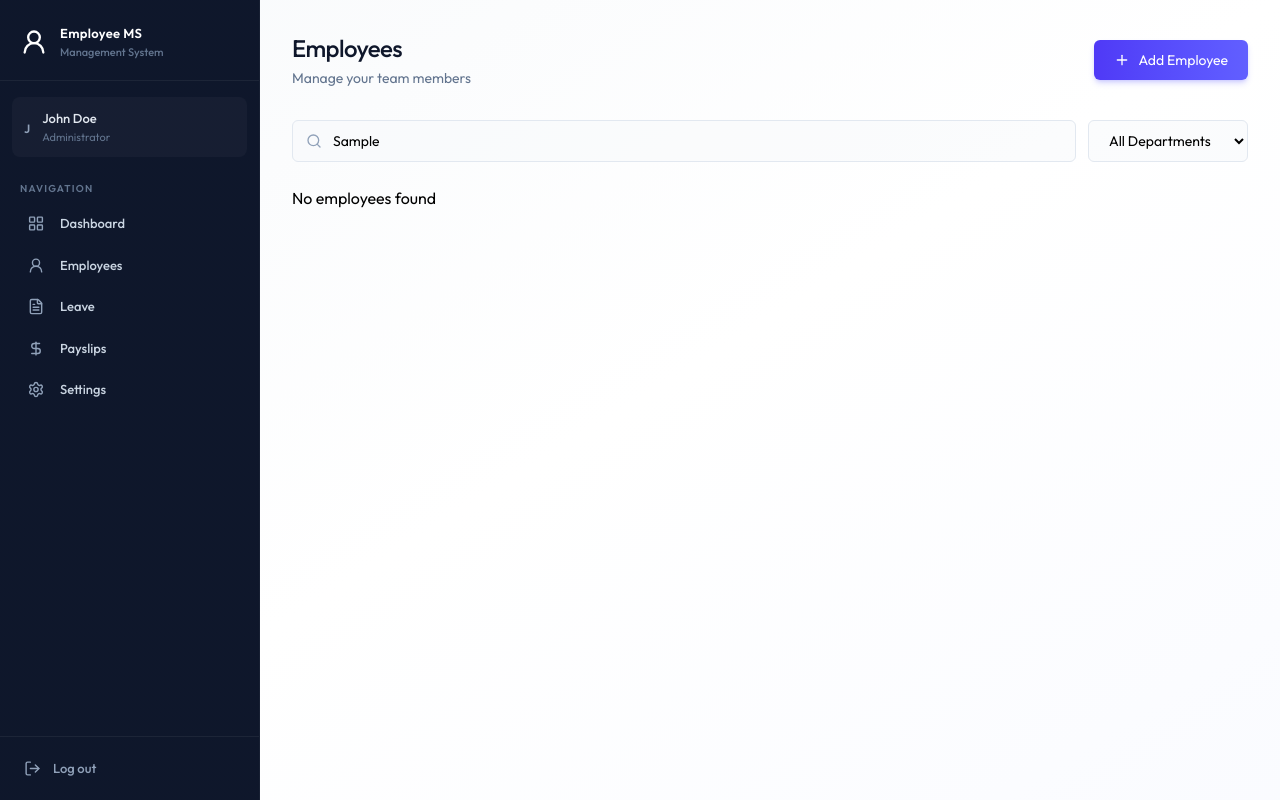
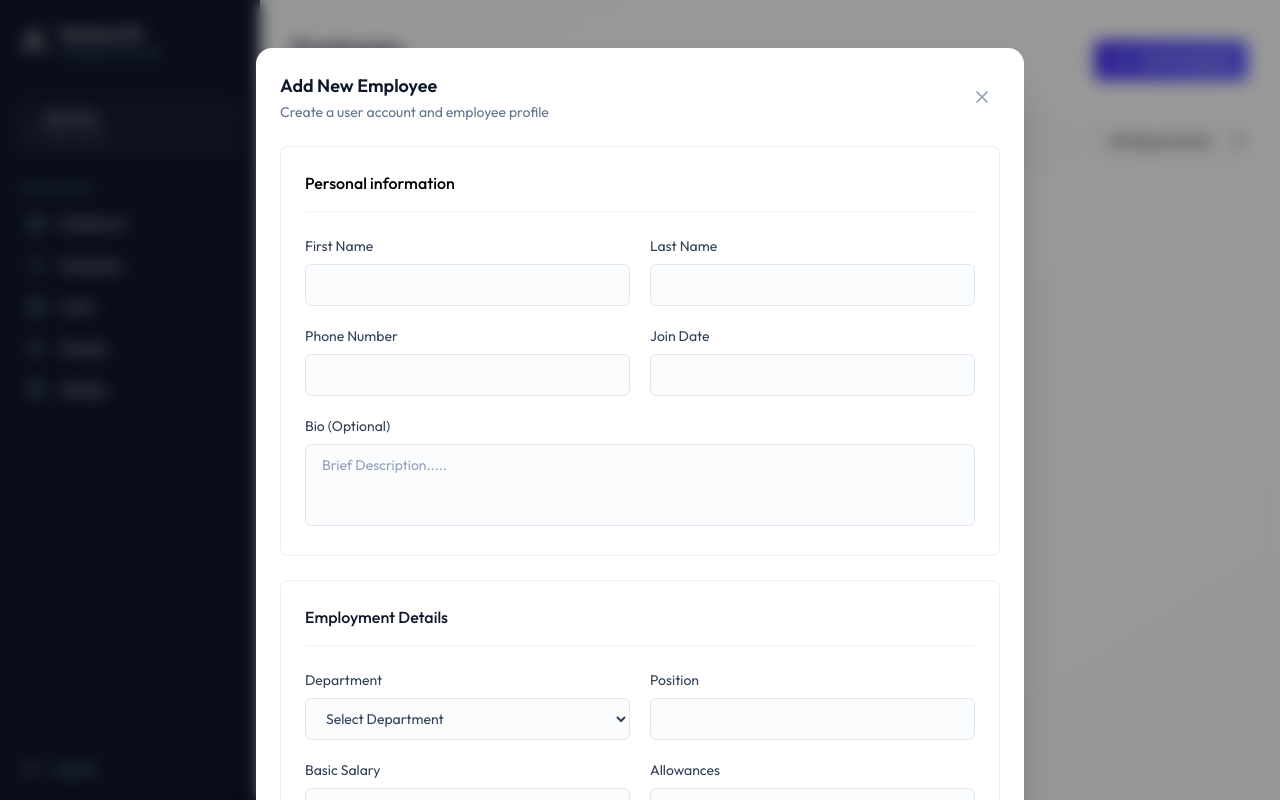
Before and after one commit to biswaslohani123/EmployeeManagementSystem, a React (Vite) app in the folder client/: page /employees in a window 1280 px wide. Both pictures are taken after typing "Sample" into the empty fields and a click on the button "Add Employee". Built offline with nearby package versions, Linux system fonts and the light colour scheme.

Commit message:
succesfully create UI for Add employee and edit employeee in admin emplyee page

```diff
--- /dev/null
+++ b/client/src/components/EmployeeForm.jsx
@@ -0,0 +1,222 @@
+import React, { useState } from "react";
+import { useNavigate } from "react-router-dom";
+import { DEPARTMENTS } from "../assets/assets";
+import { Loader2Icon } from "lucide-react";
+
+const EmployeeForm = ({ initialData, onSuccess, onCancel }) => {
+  const navigate = useNavigate();
+  const [loading, setLoading] = useState(false);
+  const isEditMode = !!initialData;
+
+  const handleSubmit = async (e) => {
+    e.preventDefault();
+  };
+
+  return (
+    <form
+      className="space-y-6 max-w-3xl animate-fade-in"
+      onSubmit={handleSubmit}
+    >
+      {/* Personal Information */}
+
+      <div className="card p-5 sm:p-6">
+        <h3 className="font-medium mb-6 pb-4 border-b border-slate-100">
+          Personal information
+        </h3>
+
+        <div className="grid grid-cols-1 sm:grid-cols-2 gap-5 text-sm text-slate-700">
+          <div>
+            <label className="block mb-2">First Name</label>
+            <input
+              name="firstName"
+              required
+              defaultValue={initialData?.firstName}
+            />
+          </div>
+
+          <div>
+            <label className="block mb-2">Last Name</label>
+            <input
+              name="lastName"
+              required
+              defaultValue={initialData?.lastName}
+            />
+          </div>
+
+          <div>
+            <label className="block mb-2">Phone Number</label>
+            <input name="phone" required defaultValue={initialData?.phone} />
+          </div>
+          <div>
+            <label className="block mb-2">Join Date</label>
+            <input
+              name="date"
+              type="joinDate"
+              required
+              defaultValue={
+                initialData?.joinDate
+                  ? new Date(initialData.joinDate).toISOString().split("T")[0]
+                  : ""
+              }
+            />
+          </div>
+
+          <div className="sm:col-span-2">
+            <label className="block mb-2">Bio (Optional)</label>
+            <textarea
+              name="bio"
+              defaultValue={initialData?.bio}
+              rows={3}
+              className="resize-none"
+              placeholder="Brief Description....."
+            />
+          </div>
+        </div>
+      </div>
+
+      {/* Employment Details */}
+
+      <div className="card p-5 sm:p-6">
+        <h3 className="text-base font-medium text-slate-900 mb-6 pb-4 border-b border-slate-100">
+          Employment Details
+        </h3>
+
+        <div className="grid grid-cols-1 sm:grid-cols-2 gap-5 text-sm text-slate-700">
+          <div>
+            <label className="block mb-2">Department</label>
+            <select
+              name="department"
+              defaultValue={initialData?.department || ""}
+            >
+              <option value="">Select Department</option>
+              {DEPARTMENTS.map((deptName) => (
+                <option value={deptName} key={deptName}>
+                  {deptName}
+                </option>
+              ))}
+            </select>
+          </div>
+
+          <div>
+            <label className="block mb-2">Position</label>
+            <input
+              name="position"
+              required
+              defaultValue={initialData?.position}
+            />
+          </div>
+          <div>
+            <label className="block mb-2">Basic Salary</label>
+            <input
+              type="number"
+              name="basicSalary"
+              min="0"
+              step="0.01"
+              required
+              defaultValue={initialData?.basicSalary || 0}
+            />
+          </div>
+
+          <div>
+            <label className="block mb-2">Allowances</label>
+            <input
+              type="number"
+              name="allowances"
+              min="0"
+              step="0.01"
+              required
+              defaultValue={initialData?.allowances || 0}
+            />
+          </div>
+          <div>
+            <label className="block mb-2">Deductions</label>
+            <input
+              type="number"
+              name="deductions"
+              min="0"
+              step="0.01"
+              required
+              defaultValue={initialData?.deductions || 0}
+            />
+          </div>
+
+          {isEditMode && (
+            <div>
+              <label className="block mb-2">Status</label>
+              <select
+                name="employmentStatus"
+                required
+                defaultValue={initialData?.employmentStatus}
+              >
+                <option value="ACTIVE">ACTIVE</option>
+                <option value="INACTIVE">INACTIVE</option>
+              </select>
+            </div>
+          )}
+        </div>
+      </div>
+
+      {/* Account setup */}
+
+      <div className="card p-5 sm:p-6">
+        <h3 className="font-medium text-base text-slate-900 mb-6 pb-4 border-b border-slate-100">
+          Account Setup
+        </h3>
+
+        <div className="grid grid-cols-1 sm:grid-cols-2 gap-5 text-sm text-slate-700">
+          <div className="sm:col-span-2">
+            <label className="block mb-2">Work Email</label>
+            <input
+              type="email"
+              name="email"
+              required
+              defaultValue={initialData?.email}
+            />
+          </div>
+
+          {!isEditMode && (
+            <div>
+              <label className="block mb-2">Temporary Password</label>
+              <input type="password" name="password" required />
+            </div>
+          )}
+          {isEditMode && (
+            <div>
+              <label className="block mb-2">Change Password (Optional)</label>
+              <input type="password" name="password"  placeholder="Leabe blank to keep current" />
+            </div>
+          )}
+
+          <div>
+
+            <label className="block mb-2">System Role</label>
+            <select name="role" defaultValue={initialData?.user.role || "EMPLOYEE"} >
+
+                <option value="EMPLOYEE">Employee</option>
+                <option value="ADMIN">Admin</option>
+
+            </select>
+
+          </div>
+        </div>
+      </div>
+
+      {/* buttons */}
+
+      <div className="flex flex-col-reverse sm:flex-row justify-end gap-3 pt-2">
+
+        <button onClick={() => (onCancel ? onCancel() :  navigate(-1))} type="button" className="btn-secondary">
+                Cancel
+        </button>
+        <button type="submit" disabled={loading} className="btn-primary flex items-center justify-center">
+            {loading && <Loader2Icon className="w-4 h-4 mr-2"/>}
+            {isEditMode ? "Update Employee" : "Create Employee"}
+        </button>
+
+      </div>
+
+    </form>
+  );
+};
+
+export default EmployeeForm;
--- a/client/src/pages/Employees.jsx
+++ b/client/src/pages/Employees.jsx
@@ -1,7 +1,8 @@
 import React, { useCallback, useEffect, useState } from 'react'
 import { dummyEmployeeData, DEPARTMENTS } from '../assets/assets';
-import { Plus, Search } from 'lucide-react';
+import { Plus, Search, XIcon } from 'lucide-react';
 import EmployeeCard from '../components/EmployeeCard';
+import EmployeeForm from '../components/EmployeeForm';
 
 
 const Employees = () => {
@@ -42,7 +43,7 @@
           <h1 className='page-title'>Employees</h1>
           <p className='page-subtitle'>Manage your team members</p>
         </div>
-        <button className='btn-primary flex items-center gap-2 w-full sm:w-auto justify-center cursor-pointer'>
+        <button onClick={() => setShowCreateModal(true)} className='btn-primary flex items-center gap-2 w-full sm:w-auto justify-center cursor-pointer'>
           <Plus size={16}/> Add Employee
         </button>
       </div>
@@ -92,7 +93,72 @@
 
       {/* Create Employee Modal */}
 
+      {showCreateModal && (
+        <div className='fixed bg-black/40 backdrop-blur-sm inset-0 z-50 flex items-start justify-center p-4 overflow-y-auto' onClick={() => setShowCreateModal(false)}>
+
+          <div className='fixed inset-0'/>
+
+
+          <div className='relative bg-white rounded-2xl shadow-2xl w-full max-w-3xl my-8 animate-fade-in' onClick={(e) => e.stopPropagation()}>
+
+            <div className='flex items-center justify-between p-6 pb-0'>
+              <div>
+                <h2 className='text-lg font-semibold text-slate-900'>Add New Employee</h2>
+                <p className='text-sm text-slate-500 mt-0.5'>Create a user account and employee profile</p>
+              </div>
+              <button className='p-2 rounded-lg hover:bg-slate-100 transition-colors text-slate-400 hover:text-slate-600 cursor-pointer' onClick={() => setShowCreateModal(false)}>
+                <XIcon className='w-5 h-5'/>
+              </button>
+
+            </div>
+            <div className='p-6'>
+
+              <form>
+                  <EmployeeForm  onSuccess={() => {setShowCreateModal(false); fetchEmployees()}} onCancel={() => setShowCreateModal(false)}/>
+              </form>
+
+            </div>
+
+
+          </div>
+
+        </div>
+      )}
+
+
       {/* Edit Employee Model */}
+
+      {
+        editEmployee && (
+          <div onClick={() => setEditEmployee(false)} className='fixed bg-black/40 backdrop-blur-sm inset-0 z-50 flex items-start justify-center p-4 overflow-y-auto'>
+
+            <div className='fixed inset-0'/>
+
+            <div className='relative bg-white rounded-2xl shadow-2xl w-full max-w-3xl my-8 animate-fade-in' onClick={(e) => e.stopPropagation()}>
+
+              <div className='flex items-center justify-between p-6 pb-0'>
+
+               <div>
+                <h2 className='text-lg font-semibold text-slate-900'>Edit Employee</h2>
+                <p className='text-sm text-slate-500 mt-0.5'>Update employee details</p>
+              </div>
+              <button className='p-2 rounded-lg hover:bg-slate-100 transition-colors text-slate-400 hover:text-slate-600 cursor-pointer' onClick={() => setEditEmployee(false)}>
+                <XIcon className='w-5 h-5'/>
+              </button>
+
+              </div>
+
+              <div className='p-6'>
+
+                <EmployeeForm initialData={editEmployee} onSuccess={() => {setEditEmployee(null); fetchEmployees()}} onCancel={() => setEditEmployee(null)}/>
+
+              </div>
+
+            </div>
+
+          </div>
+        )
+      }
 
     </div>
   )
```
